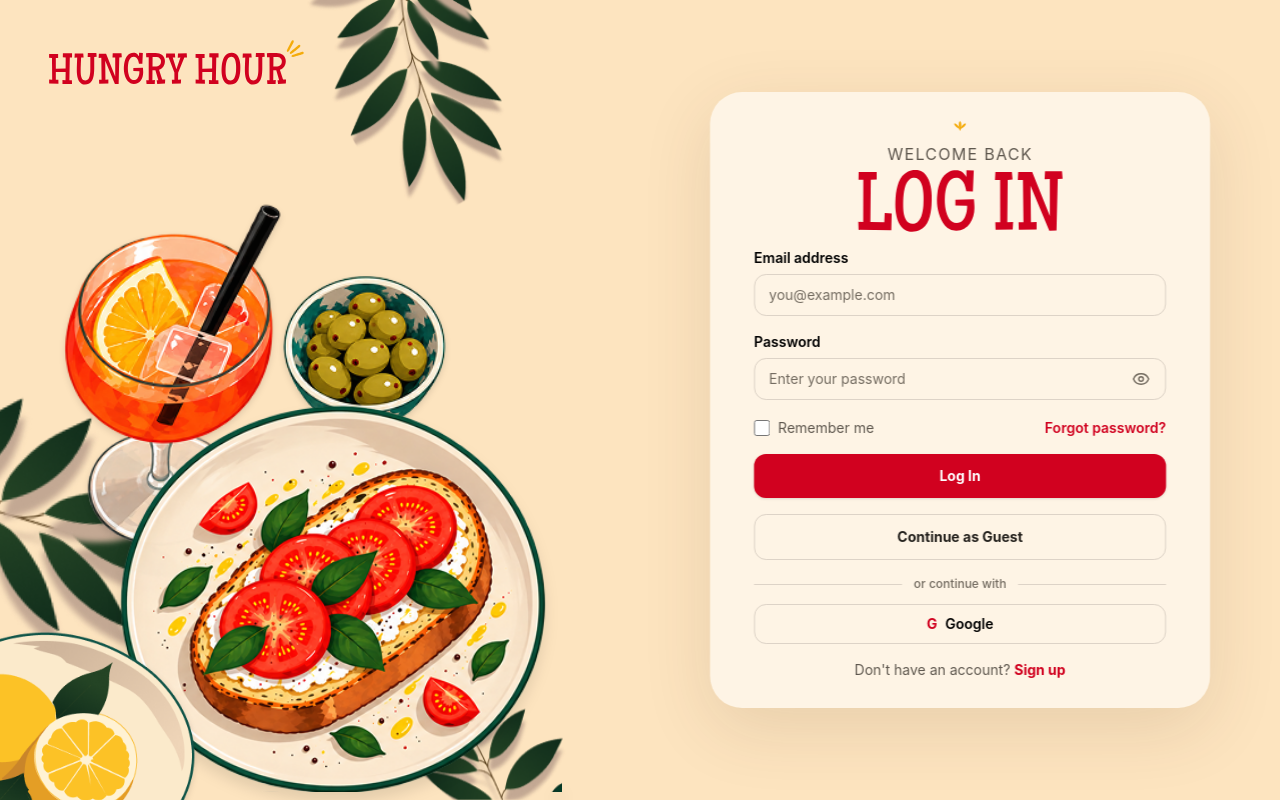
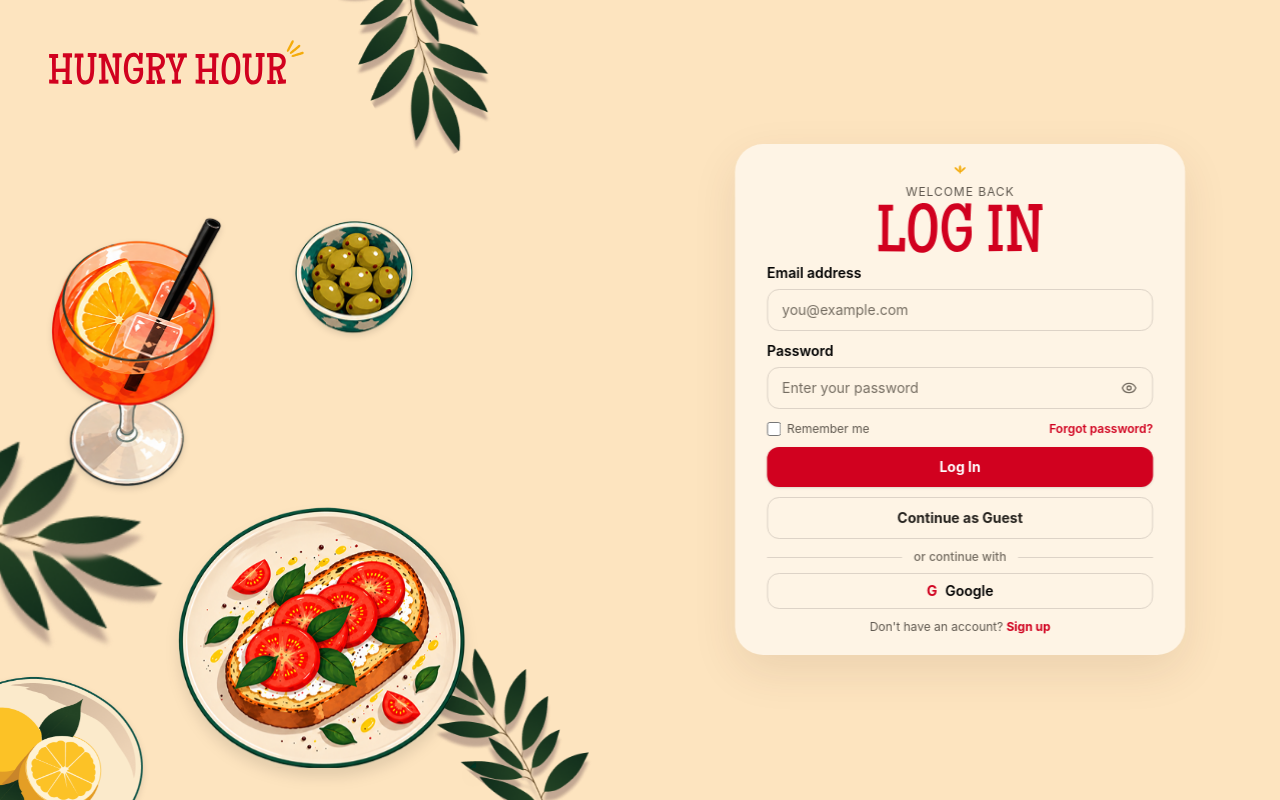
Before and after one commit to drisanagupta-a/HUNGRY-HOUR_Food-Order-And-DeliveryPlatform-Drisana, a React (Vite) app: page /login in a window 1280 px wide. Built offline with nearby package versions, Linux system fonts and the light colour scheme; no server answers.

Commit message:
add animation in login and sign in page

```diff
--- a/src/components/auth/AuthLayout.jsx
+++ b/src/components/auth/AuthLayout.jsx
@@ -11,6 +11,8 @@
 
 export default function AuthLayout({ eyebrow, title, children }) {
   const isLogin = title === "Log in";
+  const isSignup = title === "Sign up";
+  const isAuth = isLogin || isSignup;
   const headingAsset =
     title === "Log in"
       ? loginHeading
@@ -22,23 +24,19 @@
     <main
       className={`min-h-screen bg-[#FDE4BF] text-[#000000] ${
         isLogin
-          ? "auth-login-page overflow-hidden lg:h-screen lg:max-h-screen"
-          : "overflow-hidden"
+          ? "auth-login-page"
+          : isSignup
+            ? "auth-signup-page"
+            : "overflow-hidden"
       }`}
     >
-      <div
-        className={`mx-auto grid max-w-[1440px] lg:grid-cols-2 ${
-          isLogin
-            ? "h-full min-h-screen lg:h-screen lg:min-h-0"
-            : "min-h-screen"
-        }`}
-      >
+      <div className="mx-auto grid min-h-screen max-w-[1440px] lg:grid-cols-2">
         {/* Left Section: Decorative Food Assets & Brand Logo */}
         <section
           aria-label="Hungry Hour"
           className={`relative overflow-hidden ${
-            isLogin
-              ? "min-h-[380px] sm:min-h-[440px] lg:h-screen lg:min-h-0"
+            isAuth
+              ? "min-h-[360px] sm:min-h-[420px] lg:min-h-screen"
               : "min-h-[390px] sm:min-h-[470px] lg:min-h-screen"
           }`}
         >
@@ -48,8 +46,8 @@
             alt=""
             aria-hidden="true"
             className={`pointer-events-none absolute z-10 ${
-              isLogin
-                ? "-top-5 left-[42%] w-44 sm:w-60 lg:w-72"
+              isAuth
+                ? "food-anim-leaves -top-5 left-[48%] w-40 sm:w-48 lg:w-56"
                 : "-top-4 left-[46%] w-36 sm:w-48 lg:w-56"
             }`}
           />
@@ -60,8 +58,8 @@
             alt=""
             aria-hidden="true"
             className={`pointer-events-none absolute z-10 -rotate-6 ${
-              isLogin
-                ? "-left-4 top-[36%] w-44 sm:w-56 lg:w-64"
+              isAuth
+                ? "food-anim-leaves -left-3 top-[44%] w-36 sm:w-44 lg:w-52"
                 : "left-0 top-[40%] w-36 -translate-x-4 sm:w-44 lg:w-52"
             }`}
           />
@@ -72,8 +70,8 @@
             alt=""
             aria-hidden="true"
             className={`pointer-events-none absolute bottom-0 z-10 ${
-              isLogin
-                ? "left-[48%] w-44 sm:w-60 lg:w-72"
+              isAuth
+                ? "food-anim-leaves right-[4%] w-36 sm:w-48 lg:w-56"
                 : "left-[46%] w-36 sm:w-48 lg:w-56"
             }`}
           />
@@ -83,60 +81,56 @@
             src={hungryHourLogo}
             alt="HUNGRY HOUR"
             className={`relative z-20 h-auto ${
-              isLogin
-                ? "ml-6 mt-6 w-52 sm:ml-10 sm:mt-8 sm:w-60 lg:ml-12 lg:mt-10 lg:w-64"
+              isAuth
+                ? "ml-8 sm:ml-12 mt-8 sm:mt-10 w-52 sm:w-60 lg:w-64"
                 : "ml-6 mt-7 w-52 sm:ml-10 sm:mt-10 sm:w-60 lg:ml-12 lg:mt-12 lg:w-64"
             }`}
           />
 
-          {/* Orange drink below logo on the left */}
+          {/* Orange drink clearly on the left below logo */}
           <img
             src={orangeDrink}
             alt=""
             aria-hidden="true"
             className={`pointer-events-none absolute z-20 drop-shadow-md ${
-              isLogin
-                ? "left-[10%] top-[24%] w-36 sm:w-44 lg:w-56"
+              isAuth
+                ? "food-anim-juice left-[8%] top-[26%] w-32 sm:w-36 lg:w-44"
                 : "left-[12%] top-[25%] w-28 sm:w-36 lg:w-40"
             }`}
           />
 
-          {/* Olive bowl to the right of the drink */}
+          {/* Olive bowl positioned clearly beside the drink and above the toast plate */}
           <img
             src={oliveBowl}
             alt=""
             aria-hidden="true"
             className={`pointer-events-none absolute z-20 drop-shadow-md ${
-              isLogin
-                ? "left-[44%] top-[24%] w-28 sm:w-36 lg:w-44"
+              isAuth
+                ? "food-anim-bowl left-[46%] top-[20%] w-24 sm:w-28 lg:w-32"
                 : "left-[36%] top-[27%] w-20 sm:w-26 lg:w-28"
             }`}
           />
 
-          {/* Main tomato toast / food plate prominently in the lower area */}
+          {/* Tomato toast / food plate toward lower-middle area (scaled so it does not cover orange juice) */}
           <img
             src={foodPlate}
             alt=""
             aria-hidden="true"
             className={`pointer-events-none absolute z-20 drop-shadow-xl ${
-              isLogin
-                ? "bottom-[1%] left-[16%] w-[clamp(14rem,30vw,28rem)] sm:w-[380px] lg:w-[460px]"
-                : `bottom-[6%] w-[clamp(10rem,28vw,23rem)] sm:w-[320px] lg:w-[360px] ${
-                    title === "Sign up"
-                      ? "left-[20%] sm:left-[22%] lg:left-[24%]"
-                      : "left-[17%]"
-                  }`
+              isAuth
+                ? "food-anim-plate bottom-[4%] left-[22%] sm:left-[26%] w-[clamp(11rem,22vw,19rem)] sm:w-[270px] lg:w-[310px]"
+                : "bottom-[6%] left-[17%] w-[clamp(10rem,28vw,23rem)] sm:w-[320px] lg:w-[360px]"
             }`}
           />
 
-          {/* Lemon illustration partially cropped near bottom-left corner */}
+          {/* Lemon illustration with subtle intentional corner edge-cropping */}
           <img
             src={lemon}
             alt=""
             aria-hidden="true"
             className={`pointer-events-none absolute z-30 drop-shadow-md ${
-              isLogin
-                ? "-bottom-3 -left-3 w-32 sm:w-44 lg:w-52"
+              isAuth
+                ? "food-anim-lemon -bottom-2 -left-2 w-24 sm:w-32 lg:w-38"
                 : "bottom-0 left-0 w-28 sm:w-36 lg:w-44"
             }`}
           />
@@ -146,25 +140,29 @@
         <section
           className={`flex items-center justify-center px-4 ${
             isLogin
-              ? "py-4 sm:py-6 lg:px-8 lg:py-6"
-              : "py-8 sm:py-12 lg:px-12 lg:py-16"
+              ? "py-3 sm:py-5 lg:px-6 lg:py-4"
+              : isSignup
+                ? "py-2.5 sm:py-4 lg:px-6 lg:py-3"
+                : "py-8 sm:py-12 lg:px-12 lg:py-16"
           }`}
         >
           <div
-            className={`w-full max-w-[500px] rounded-[2rem] bg-[#FEF4E5] shadow-[0_20px_70px_rgba(75,48,26,0.12)] ${
+            className={`w-full max-w-[450px] rounded-[1.75rem] bg-[#FEF4E5] shadow-[0_16px_45px_rgba(75,48,26,0.10)] ${
               isLogin
-                ? "login-form-card px-6 py-6 sm:px-9 sm:py-7 lg:px-11 lg:py-7"
-                : "px-6 py-9 sm:px-10 sm:py-12 lg:px-14 lg:py-14"
+                ? "login-form-card px-5 py-4 sm:px-7 sm:py-5 lg:px-8 lg:py-5"
+                : isSignup
+                  ? "signup-form-card px-5 py-3 sm:px-7 sm:py-4 lg:px-8 lg:py-3.5"
+                  : "px-6 py-9 sm:px-10 sm:py-12 lg:px-14 lg:py-14"
             }`}
           >
             {/* Small yellow decorative brand asset */}
             <div
-              className={`${isLogin ? "mb-1.5" : "mb-3"} flex justify-center text-[#F4AB0A]`}
+              className={`${isAuth ? "mb-1" : "mb-3"} flex justify-center text-[#F4AB0A]`}
               aria-hidden="true"
             >
               <svg
-                width={isLogin ? "22" : "24"}
-                height={isLogin ? "16" : "18"}
+                width={isAuth ? "20" : "24"}
+                height={isAuth ? "15" : "18"}
                 viewBox="0 0 24 18"
                 fill="none"
                 xmlns="http://www.w3.org/2000/svg"
@@ -186,7 +184,7 @@
 
             <p
               className={`text-center font-normal uppercase tracking-[0.08em] text-[#5F584F] ${
-                isLogin ? "text-[14px] sm:text-[16px]" : "text-[18px]"
+                isAuth ? "text-[11px] sm:text-[12px]" : "text-[18px]"
               }`}
               style={{ fontFamily: "Inter, Arial, sans-serif" }}
             >
@@ -195,8 +193,10 @@
             <h1
               className={`flex justify-center text-center font-normal uppercase leading-[1.05] text-[#000000] ${
                 isLogin
-                  ? "mb-4 mt-1 text-[clamp(2.4rem,4.5vw,46px)]"
-                  : "mb-7 mt-2 text-[clamp(3rem,6.5vw,62.83px)]"
+                  ? "mb-2.5 mt-0.5 text-[clamp(2rem,3.8vw,38px)]"
+                  : isSignup
+                    ? "mb-1.5 mt-0.5 text-[clamp(1.75rem,3.2vw,32px)]"
+                    : "mb-7 mt-2 text-[clamp(3rem,6.5vw,62.83px)]"
               }`}
               style={{ fontFamily: '"Maiden Orange", Georgia, serif' }}
             >
@@ -205,7 +205,11 @@
                   src={headingAsset}
                   alt={title}
                   className={`mx-auto block h-auto ${
-                    isLogin ? "w-[min(100%,205px)]" : "w-[min(100%,260px)]"
+                    isLogin
+                      ? "w-[min(100%,165px)]"
+                      : isSignup
+                        ? "w-[min(100%,170px)]"
+                        : "w-[min(100%,260px)]"
                   }`}
                 />
               ) : (
--- a/src/components/auth/SocialLogin.jsx
+++ b/src/components/auth/SocialLogin.jsx
@@ -4,7 +4,7 @@
   const [message, setMessage] = useState("");
 
   return (
-    <div className={compact ? "mt-3.5 sm:mt-4" : "mt-6"}>
+    <div className={compact ? "mt-2 sm:mt-2.5" : "mt-6"}>
       <div className="flex items-center gap-3">
         <span className="h-px flex-1 bg-[#DDD3C7]" />
         <span className="text-xs font-medium text-[#746C61]">
@@ -13,7 +13,7 @@
         <span className="h-px flex-1 bg-[#DDD3C7]" />
       </div>
 
-      <div className={compact ? "mt-2.5 sm:mt-3" : "mt-4"}>
+      <div className={compact ? "mt-1.5 sm:mt-2" : "mt-4"}>
         <button
           type="button"
           onClick={() =>
@@ -22,8 +22,8 @@
             )
           }
           className={`flex ${
-            compact ? "min-h-10 py-1.5 sm:py-2" : "min-h-11 py-2"
-          } w-full items-center justify-center gap-2 rounded-xl border border-[#DDD3C7] bg-[#FEF4E5] px-4 text-sm font-semibold text-[#000000] transition hover:border-[#D1011F] hover:bg-white focus-visible:outline-none focus-visible:ring-2 focus-visible:ring-[#D1011F] focus-visible:ring-offset-2`}
+            compact ? "min-h-9 py-1.5" : "min-h-11 py-2"
+          } w-full items-center justify-center gap-2 rounded-xl border border-[#DDD3C7] bg-[#FEF4E5] px-4 text-xs sm:text-sm font-semibold text-[#000000] transition hover:border-[#D1011F] hover:bg-white focus-visible:outline-none focus-visible:ring-2 focus-visible:ring-[#D1011F] focus-visible:ring-offset-2`}
         >
           <span aria-hidden="true" className="font-bold text-[#D1011F]">
             G
@@ -33,7 +33,7 @@
       </div>
 
       {message && (
-        <p className="mt-2 text-center text-xs text-[#746C61]" role="status">
+        <p className="mt-1.5 text-center text-xs text-[#746C61]" role="status">
           {message}
         </p>
       )}
--- a/src/index.css
+++ b/src/index.css
@@ -1,6 +1,6 @@
 @import "tailwindcss";
 
-/* Subtle horizontal slide and fade-in entrance animation for login form card */
+/* Subtle horizontal slide and fade-in entrance animation for login & signup form cards */
 @keyframes loginSlideInRight {
   0% {
     opacity: 0;
@@ -12,24 +12,80 @@
   }
 }
 
-.login-form-card {
+.login-form-card,
+.signup-form-card {
   animation: loginSlideInRight 620ms cubic-bezier(0.16, 1, 0.3, 1) both;
   will-change: transform, opacity;
 }
 
+/* Fast, smooth entrance animation for food assets entering from the left */
+@keyframes foodAssetSlideInLeft {
+  0% {
+    opacity: 0.15;
+    transform: translate3d(-24px, 0, 0);
+  }
+  100% {
+    opacity: 1;
+    transform: translate3d(0, 0, 0);
+  }
+}
+
+.food-anim-leaves {
+  animation: foodAssetSlideInLeft 400ms cubic-bezier(0.16, 1, 0.3, 1) both;
+  animation-delay: 0ms;
+  will-change: transform, opacity;
+}
+
+.food-anim-juice {
+  animation: foodAssetSlideInLeft 400ms cubic-bezier(0.16, 1, 0.3, 1) both;
+  animation-delay: 85ms;
+  will-change: transform, opacity;
+}
+
+.food-anim-bowl {
+  animation: foodAssetSlideInLeft 400ms cubic-bezier(0.16, 1, 0.3, 1) both;
+  animation-delay: 170ms;
+  will-change: transform, opacity;
+}
+
+.food-anim-plate {
+  animation: foodAssetSlideInLeft 400ms cubic-bezier(0.16, 1, 0.3, 1) both;
+  animation-delay: 255ms;
+  will-change: transform, opacity;
+}
+
+.food-anim-lemon {
+  animation: foodAssetSlideInLeft 400ms cubic-bezier(0.16, 1, 0.3, 1) both;
+  animation-delay: 280ms;
+  will-change: transform, opacity;
+}
+
 @media (prefers-reduced-motion: reduce) {
-  .login-form-card {
+  .login-form-card,
+  .signup-form-card,
+  .food-anim-leaves,
+  .food-anim-juice,
+  .food-anim-bowl,
+  .food-anim-plate,
+  .food-anim-lemon {
     animation: none !important;
     transform: none !important;
     opacity: 1 !important;
   }
 }
 
-/* Scoped full-viewport layout for the login page on desktop */
+/* Scoped layout for auth pages on desktop:
+   - Content fits comfortably within 100vh so no desktop scrollbar appears.
+   - On very short screens, permits natural scrolling so the bottom is never clipped. */
+.auth-login-page,
+.auth-signup-page {
+  min-height: 100vh;
+}
+
 @media (min-width: 1024px) {
-  .auth-login-page {
-    height: 100vh !important;
-    max-height: 100vh !important;
-    overflow: hidden !important;
+  .auth-login-page,
+  .auth-signup-page {
+    min-height: 100vh;
+    overflow-y: auto;
   }
 }
--- a/src/pages/Login.jsx
+++ b/src/pages/Login.jsx
@@ -45,7 +45,7 @@
   return (
     <AuthLayout eyebrow="Welcome back" title="Log in">
       <form
-        className="space-y-3.5 sm:space-y-4"
+        className="space-y-2 sm:space-y-2.5"
         onSubmit={handleSubmit(handleLogin, () => setFormMessage(""))}
         noValidate
       >
@@ -78,33 +78,33 @@
               className="rounded-md p-1 text-[#746C61] hover:text-[#000000] focus-visible:outline-none focus-visible:ring-2 focus-visible:ring-[#D1011F]"
             >
               {showPassword ? (
-                <EyeOff aria-hidden="true" size={18} />
+                <EyeOff aria-hidden="true" size={16} />
               ) : (
-                <Eye aria-hidden="true" size={18} />
+                <Eye aria-hidden="true" size={16} />
               )}
             </button>
           }
         />
 
-        <div className="flex flex-wrap items-center justify-between gap-2 pt-0.5">
-          <label className="flex items-center gap-2 text-xs sm:text-sm text-[#5F584F] cursor-pointer">
+        <div className="flex flex-wrap items-center justify-between gap-1.5 pt-0.5">
+          <label className="flex items-center gap-1.5 text-xs text-[#5F584F] cursor-pointer">
             <input
               type="checkbox"
-              className="h-4 w-4 rounded border-[#DDD3C7] accent-[#D1011F] focus-visible:ring-2 focus-visible:ring-[#D1011F]"
+              className="h-3.5 w-3.5 rounded border-[#DDD3C7] accent-[#D1011F] focus-visible:ring-2 focus-visible:ring-[#D1011F]"
               {...register("rememberMe")}
             />
             Remember me
           </label>
           <Link
             to="/reset-password"
-            className="text-xs sm:text-sm font-semibold text-[#D1011F] hover:underline focus-visible:outline-none focus-visible:ring-2 focus-visible:ring-[#D1011F]"
+            className="text-xs font-semibold text-[#D1011F] hover:underline focus-visible:outline-none focus-visible:ring-2 focus-visible:ring-[#D1011F]"
           >
             Forgot password?
           </Link>
         </div>
 
         {formMessage && (
-          <p className="text-xs sm:text-sm leading-5 text-[#D1011F]" role="status">
+          <p className="text-xs leading-4 text-[#D1011F]" role="status">
             {formMessage}
           </p>
         )}
@@ -112,7 +112,7 @@
         <button
           type="submit"
           disabled={isSubmitting}
-          className="w-full rounded-xl bg-[#D1011F] px-4 py-2.5 sm:py-3 text-sm font-bold text-white transition hover:bg-[#B9001B] focus-visible:outline-none focus-visible:ring-2 focus-visible:ring-[#D1011F] focus-visible:ring-offset-2 disabled:cursor-not-allowed disabled:opacity-70 shadow-sm"
+          className="w-full rounded-xl bg-[#D1011F] px-4 py-2 sm:py-2.5 text-xs sm:text-sm font-bold text-white transition hover:bg-[#B9001B] focus-visible:outline-none focus-visible:ring-2 focus-visible:ring-[#D1011F] focus-visible:ring-offset-2 disabled:cursor-not-allowed disabled:opacity-70 shadow-sm"
         >
           {isSubmitting ? "Logging in..." : "Log In"}
         </button>
@@ -120,7 +120,7 @@
         <button
           type="button"
           onClick={handleGuestLogin}
-          className="w-full rounded-xl border border-[#DDD3C7] px-4 py-2.5 sm:py-3 text-sm font-bold text-[#24211d] transition hover:bg-[#fffaf2] focus-visible:outline-none focus-visible:ring-2 focus-visible:ring-[#D1011F] focus-visible:ring-offset-2"
+          className="w-full rounded-xl border border-[#DDD3C7] px-4 py-2 sm:py-2.5 text-xs sm:text-sm font-bold text-[#24211d] transition hover:bg-[#fffaf2] focus-visible:outline-none focus-visible:ring-2 focus-visible:ring-[#D1011F] focus-visible:ring-offset-2"
         >
           Continue as Guest
         </button>
@@ -128,7 +128,7 @@
 
       <SocialLogin compact />
 
-      <p className="mt-3.5 sm:mt-4 text-center text-xs sm:text-sm text-[#5F584F]">
+      <p className="mt-2.5 text-center text-xs text-[#5F584F]">
         Don&apos;t have an account?{" "}
         <Link
           to="/signup"
```
Also changed, not shown: src/pages/Signup.jsx (+19 -15 lines).
